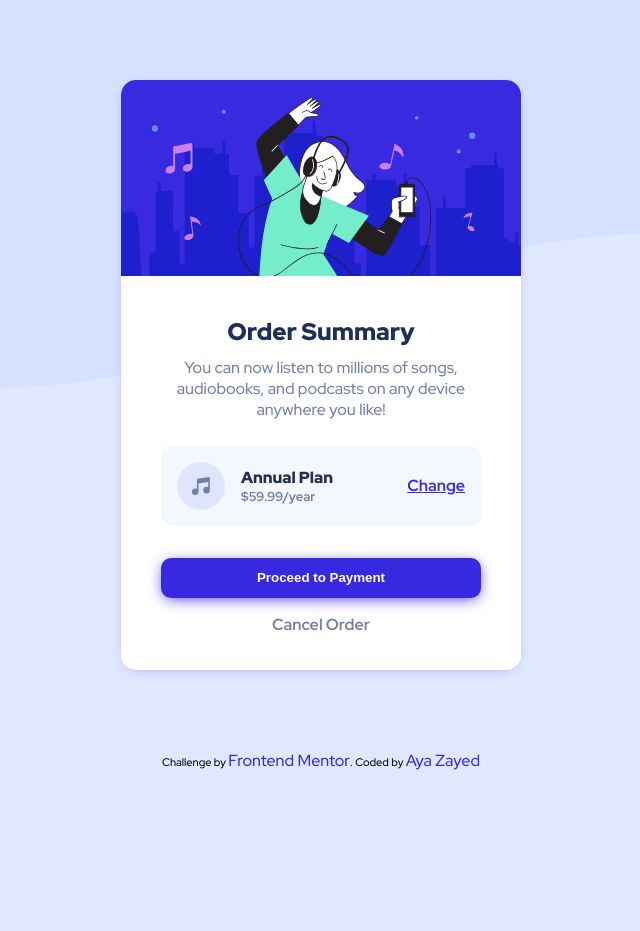
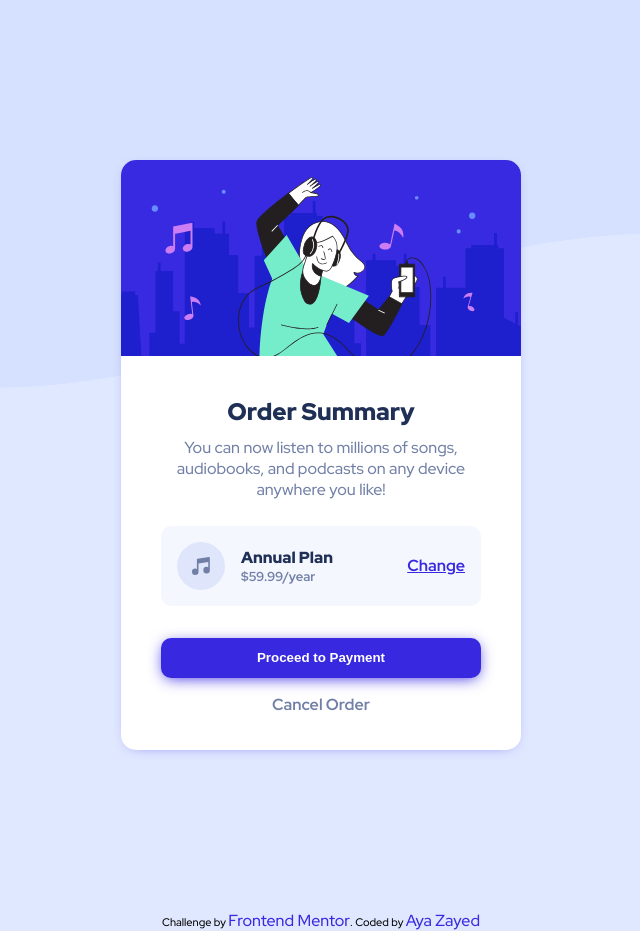
Before and after one commit to AyaZayed/Frontend-Mentor-Order-Summary-Card-Component, a plain HTML site: page index.html in a window 1280 px wide. Shown: the whole page, without its empty margins (319-959 px from the left). Before the commit the page ends 800 px from the top, so only its background shows below. Drawn offline with Linux system fonts and the light colour scheme.

```diff
--- a/styles.css
+++ b/styles.css
@@ -27,7 +27,7 @@
 .card {
   max-width: 25rem;
   text-align: center;
-  margin: 5rem;
+  margin: 10rem;
   background-color: white;
   border-radius: 15px;
   -webkit-border-radius: 15px;
```
Also changed, not shown: 1 other file.
